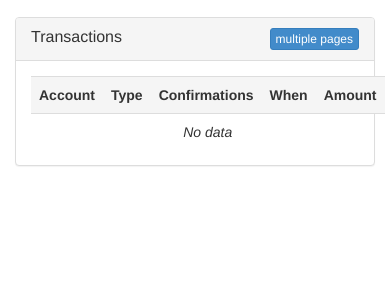
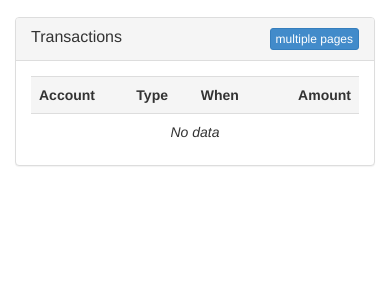
Before and after one commit to sgoudelis/mybitbank, a Django app: page /transactions/ in a window 390 px wide. Shown: the part 55-352 px from the top of the page. Run offline with Django 3.2, Linux system fonts and the light colour scheme.

Commit message:
better mobile support

```diff
--- a/accounts/templates/accounts/index.html
+++ b/accounts/templates/accounts/index.html
@@ -21,7 +21,7 @@
                     <tr>
                         <th style="background-color:#f5f5f5;">Name</th>
                         <th class="hidden-xs" style="background-color:#f5f5f5;">Addresses</th>
-                        <th style="background-color:#f5f5f5;">Last activity</th>
+                        <th class="hidden-xs" style="background-color:#f5f5f5;">Last activity</th>
                         <th style="background-color:#f5f5f5;" class="text-right">Balance</th>
                     </tr>
                     {% if accounts %}
@@ -30,7 +30,7 @@
                     <tr {% if account.name == "" %}class="no-display" name="hidden_account"{% endif %}>
                         <td>{{ account.name }}</td>
                         <td class="hidden-xs" style="font-family: courier;">{{ account.address.0 }}{% if account.address.1 %} (+1){% endif %}</td>
-                        <td>{{ account.last_activity }}</td>
+                        <td class="hidden-xs">{{ account.last_activity }}</td>
                         <td class="text-right" style="font-family: courier;"><strong>{{ account.balance }}</strong> {{ account.currency|upper }}</td>
                     </tr>
                     {% endfor %}
--- a/transactions/templates/transactions/index.html
+++ b/transactions/templates/transactions/index.html
@@ -26,7 +26,7 @@
                         <th style="background-color:#f5f5f5;">Account</th>
                         <th class="hidden-xs" style="background-color:#f5f5f5;">Address</th>
                         <th style="background-color:#f5f5f5;">Type</th>
-                        <th style="background-color:#f5f5f5;">Confirmations</th>
+                        <th class="hidden-xs" style="background-color:#f5f5f5;">Confirmations</th>
                         <th style="background-color:#f5f5f5;">When</th>
                         <th style="background-color:#f5f5f5;" class="text-right">Amount</th>
                     </tr>
@@ -39,8 +39,8 @@
                     {% endif %}
                         <td>{{ transaction.account }}</td>
                         <td class="hidden-xs" style="font-family:courier;">{{ transaction.address }}</td>
-                        <td><span class="glyphicon {{ transaction.icon }}"></span> {{ transaction.category }}</td>
-                        <td>{{ transaction.confirmations }}</td>
+                        <td><span class="glyphicon {{ transaction.icon }}"></span> <span class="hidden-xs">{{ transaction.category }}</span></td>
+                        <td class="hidden-xs">{{ transaction.confirmations }}</td>
                         <td>{{ transaction.timereceived_pretty }}</td>
                         <td class="text-right"
                             style="font-family: courier;"><strong>{{ transaction.amount }}</strong> {{ transaction.currency|upper }}</td>
```
